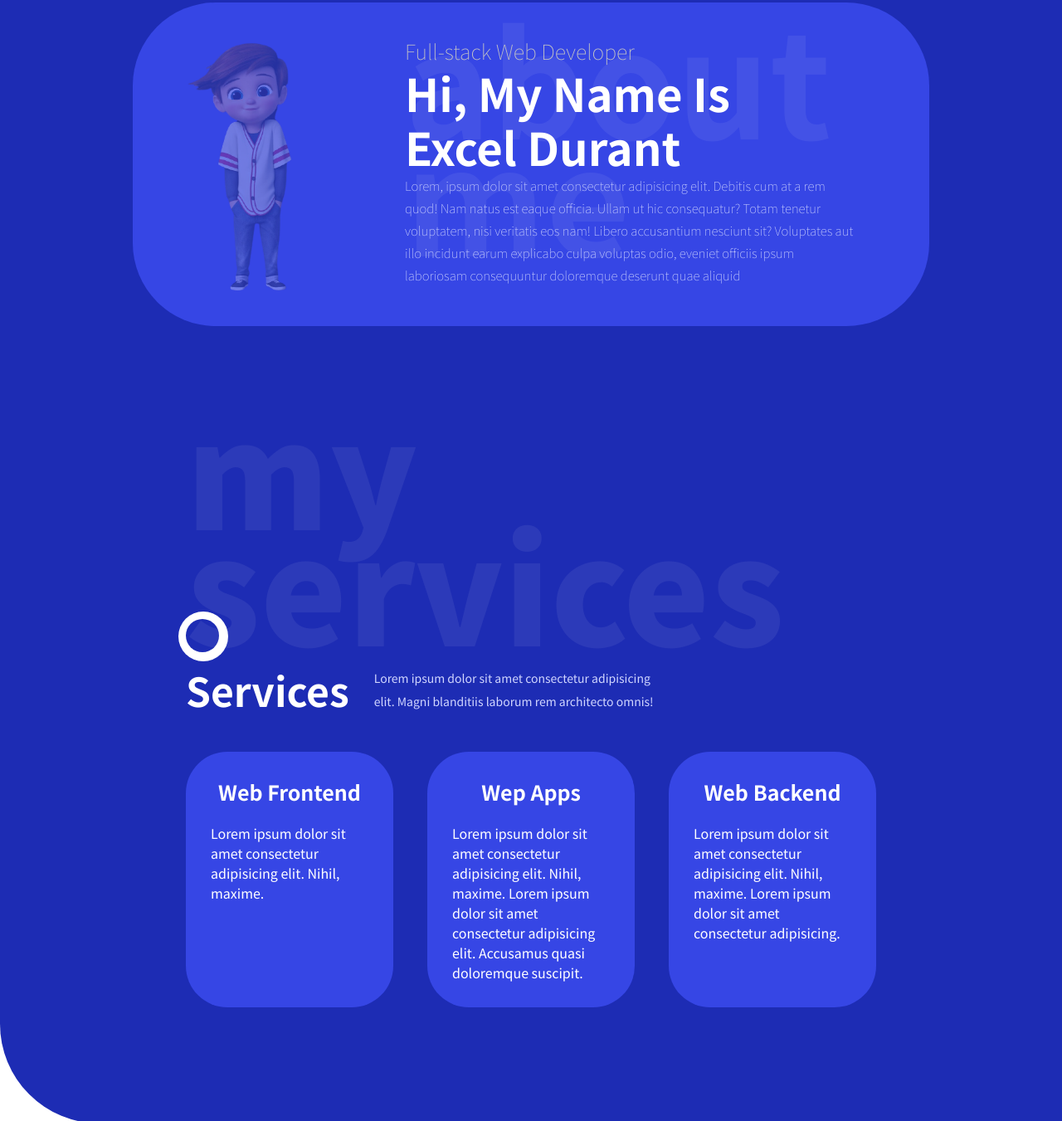
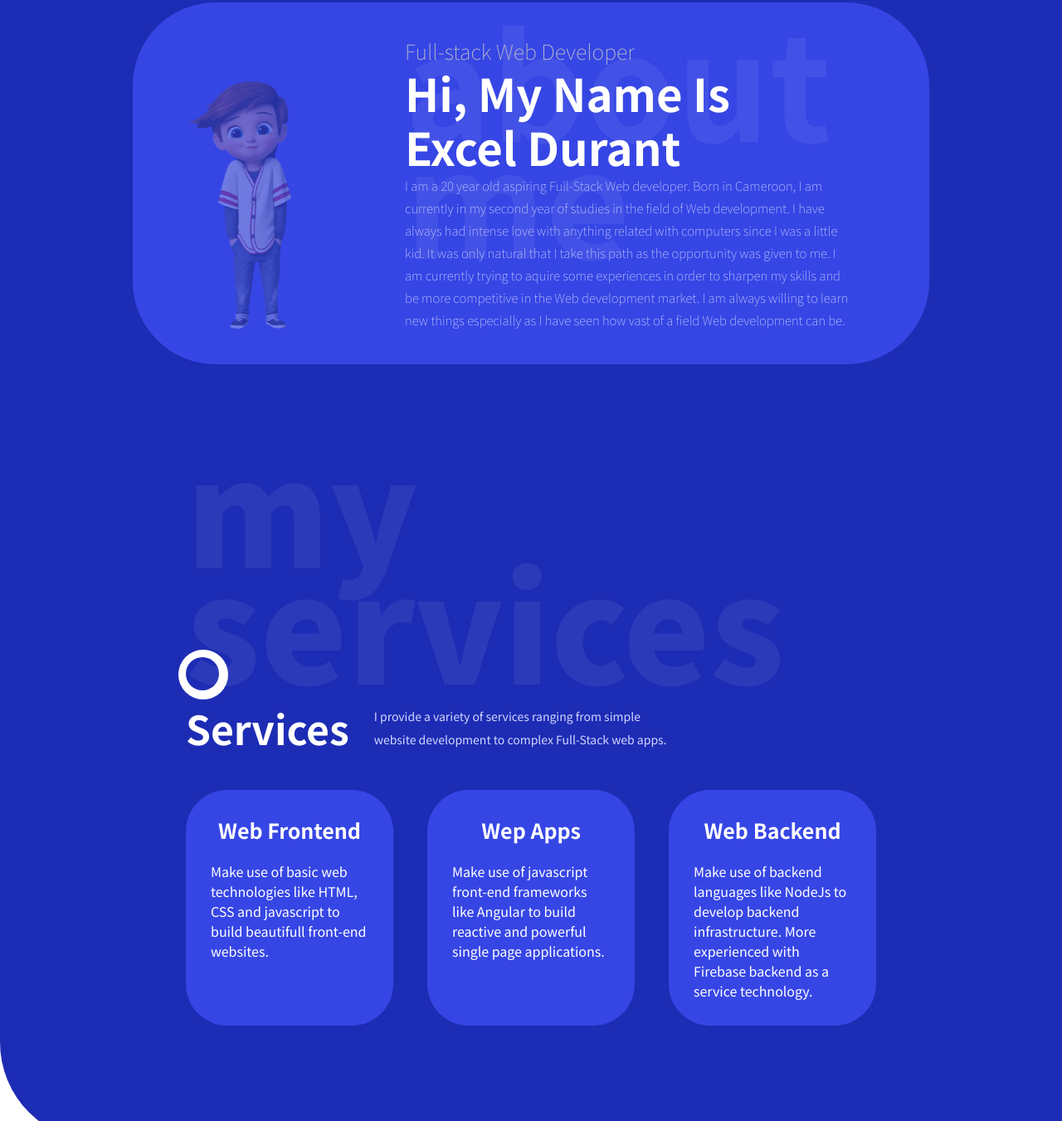
Before and after one commit to ExcelDurant/portfolio2, a website with bundled scripts: page index.html in a window 1280 px wide. Shown: the part 903-2254 px from the top of the page at 83% size. Built offline with nearby package versions, Linux system fonts and the light colour scheme.

Commit message:
changing texts and meta tag

```diff
--- a/index.html
+++ b/index.html
@@ -5,6 +5,7 @@
     <meta charset="UTF-8">
     <meta http-equiv="X-UA-Compatible" content="IE=edge">
     <meta name="viewport" content="width=device-width, initial-scale=1.0">
+    <meta name="description" content="hi, my name is Excel Durant. I am a 20 year old aspiring Full-Stack Web developer. Born in Cameroon, I am currently in my second year of studies in the field of Web development.">
     <link rel="stylesheet" href="./assets/styles/style.css">
     <link rel="preconnect" href="https://fonts.gstatic.com">
     <link
@@ -17,7 +18,7 @@
     <link rel="stylesheet" href="https://cdnjs.cloudflare.com/ajax/libs/font-awesome/4.7.0/css/font-awesome.min.css">
     <link rel="stylesheet" href="https://use.fontawesome.com/releases/v5.13.0/css/all.css"
         integrity="sha384-Bfad6CLCknfcloXFOyFnlgtENryhrpZCe29RTifKEixXQZ38WheV+i/6YWSzkz3V" crossorigin="anonymous" />
-    <title>Portfolio</title>
+    <title>Excel-Durant</title>
 </head>
 
 <body>
@@ -51,10 +52,10 @@
                 <div class="txt-container">
                     <div class="overlay">
                         <h2 class="header-txt">do with passion</h2>
-                        <h1 class="title">design & develop <br>beautiful wep apps</h1>
+                        <h1 class="title">develop & build <br>beautiful wep apps</h1>
                         <p class="txt">
-                            Lorem ipsum dolor sit amet consectetur <br> adipisicing elit. Natus eaque qui delectus
-                            explicabo temporibus.
+                            Being a web developer is always difficult. It’s a creative job, but one <br> where usually
+                            you aren’t the primary stakeholder.
                         </p>
                         <div class="icons-container">
                             <a href="https://github.com/ExcelDurant" target="_blank" class="icon-link"><i
@@ -89,11 +90,13 @@
                             hi, my name is <br> Excel Durant
                         </h2>
                         <p class="txt">
-                            Lorem, ipsum dolor sit amet consectetur adipisicing elit. Debitis cum at a rem quod! Nam
-                            natus est eaque officia. Ullam ut hic consequatur? Totam tenetur voluptatem, nisi veritatis
-                            eos nam!
-                            Libero accusantium nesciunt sit? Voluptates aut illo incidunt earum explicabo culpa voluptas
-                            odio, eveniet officiis ipsum laboriosam consequuntur doloremque deserunt quae aliquid
+                            I am a 20 year old aspiring Full-Stack Web developer. Born in Cameroon, I am currently in my
+                            second year of studies in the field of Web development. I have always had intense love with
+                            anything related with computers since I was a little kid. It was only natural that I take
+                            this path as the opportunity was given to me. I am currently trying to aquire some
+                            experiences in order to sharpen my skills and be more competitive in the Web development
+                            market. I am always willing to learn new things especially as I have seen how vast of a
+                            field Web development can be.
                         </p>
                     </div>
                     <h2 class="bg-title">about <br>me</h2>
@@ -112,8 +115,8 @@
                                 services
                             </h3>
                             <p class="txt">
-                                Lorem ipsum dolor sit amet consectetur adipisicing elit.
-                                Magni blanditiis laborum rem architecto omnis!
+                                I provide a variety of services ranging from simple website development to complex
+                                Full-Stack web apps.
                             </p>
                         </div>
                     </div>
@@ -122,22 +125,22 @@
                     <div class="service-card">
                         <h4 class="card-title">Web Frontend</h4>
                         <p class="card-txt">
-                            Lorem ipsum dolor sit amet consectetur adipisicing elit. Nihil, maxime.
+                            Make use of basic web technologies like HTML, CSS and javascript to build beautifull
+                            front-end websites.
                         </p>
                     </div>
                     <div class="service-card">
                         <h4 class="card-title">Wep Apps</h4>
                         <p class="card-txt">
-                            Lorem ipsum dolor sit amet consectetur adipisicing elit. Nihil, maxime.
-                            Lorem ipsum dolor sit amet consectetur adipisicing elit. Accusamus quasi doloremque
-                            suscipit.
+                            Make use of javascript front-end frameworks like Angular to build reactive and powerful
+                            single page applications.
                         </p>
                     </div>
                     <div class="service-card">
                         <h4 class="card-title">Web Backend</h4>
                         <p class="card-txt">
-                            Lorem ipsum dolor sit amet consectetur adipisicing elit. Nihil, maxime.
-                            Lorem ipsum dolor sit amet consectetur adipisicing.
+                            Make use of backend languages like NodeJs to develop backend infrastructure. More
+                            experienced with Firebase backend as a service technology.
                         </p>
                     </div>
                 </div>
@@ -155,8 +158,7 @@
                                 portfolio
                             </h3>
                             <p class="txt">
-                                Lorem ipsum dolor sit amet consectetur adipisicing elit.
-                                Magni blanditiis laborum rem architecto omnis!
+                                My Latest Works in Web Dev
                             </p>
                         </div>
                     </div>
@@ -220,8 +222,8 @@
                         <div class="logo"></div>
                         <h3 class="title">tools</h3>
                         <p class="txt">
-                            Lorem ipsum dolor sit amet consectetur adipisicing elit.
-                            Magni blanditiis laborum rem architecto omnis!
+                            The bulk of my work is undoubtedly on Front-End.
+                            Nevertheless I still boast of a little bit of backend experience.
                         </p>
                     </div>
                 </div>
@@ -236,8 +238,8 @@
                         <div class="logo"></div>
                         <h3 class="title">contact me</h3>
                         <p class="txt">
-                            Lorem ipsum dolor sit amet consectetur adipisicing elit.
-                            Magni blanditiis laborum rem architecto omnis!
+                            Feel Free to Contact Me any time.
+                            Let's talk about Business or anything
                         </p>
                         <address class="address">
                             <h6 class="addr-txt icon-left phone"><a
```
